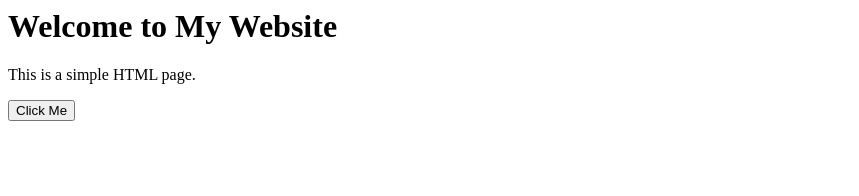
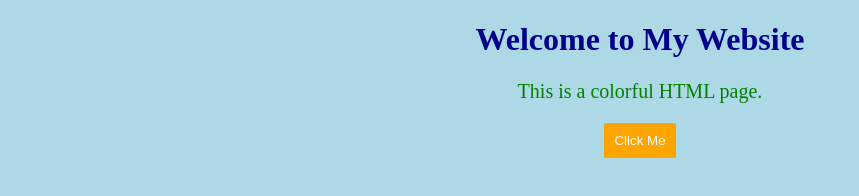
Before and after one commit to HanishMuthukumar/web-page, a plain HTML site: page index.html in a window 1280 px wide. Shown: the whole page, without its empty margins (0-859 px from the left). Drawn offline with Linux system fonts and the light colour scheme.

Commit message:
Enhance index.html with colorful styles and title
Updated the title and added styles to the body, header, and paragraph elements for a more colorful design.

```diff
--- a/index.html
+++ b/index.html
@@ -1,14 +1,23 @@
-
+<!DOCTYPE html>
 <html>
 <head>
-    <title>My Simple Page</title>
+    <title>Colorful Page</title>
 </head>
-<body>
 
-    <h1>Welcome to My Website</h1>
-    <p>This is a simple HTML page.</p>
+<body style="background-color: lightblue; text-align: center;">
 
-    <button onclick="alert('Hello!')">Click Me</button>
+    <h1 style="color: darkblue;">
+        Welcome to My Website
+    </h1>
+
+    <p style="color: green; font-size: 20px;">
+        This is a colorful HTML page.
+    </p>
+
+    <button
+        style="background-color: orange; color: white; padding: 10px; border: none;">
+        Click Me
+    </button>
 
 </body>
 </html>
```
